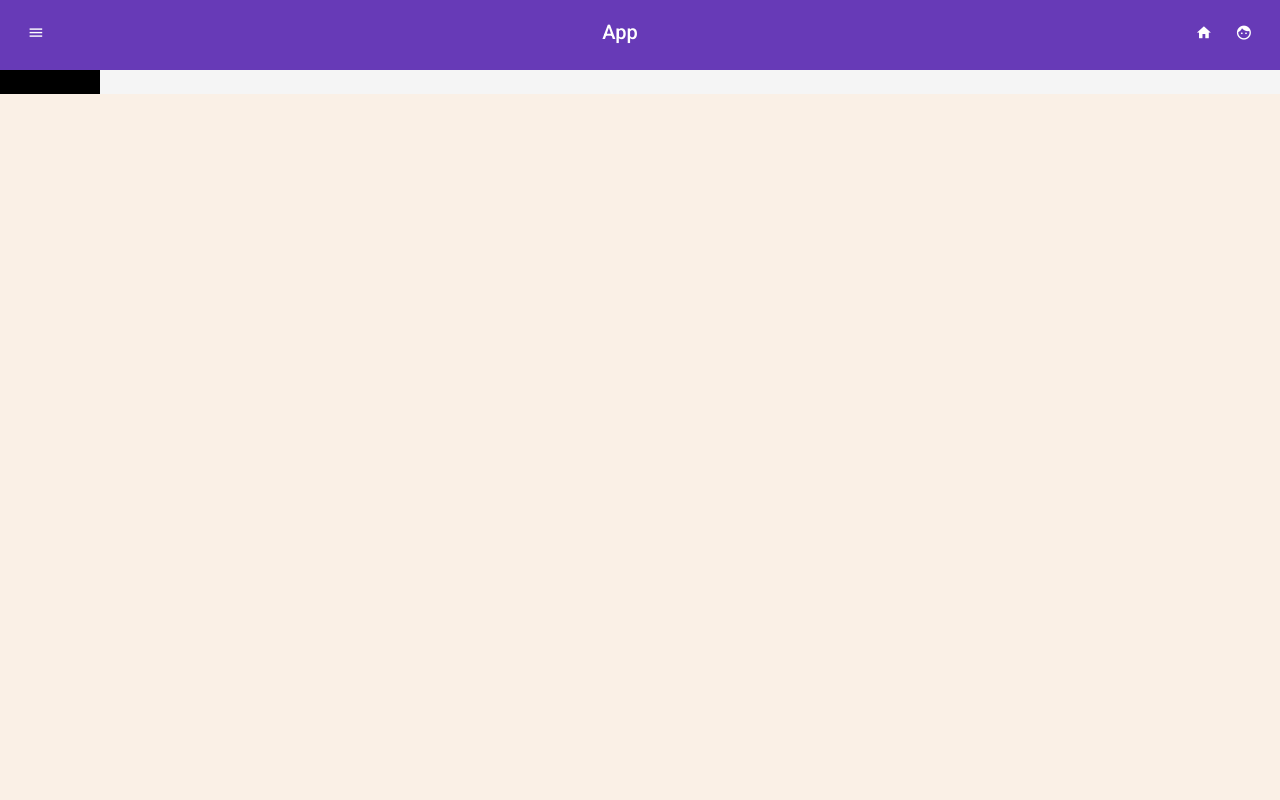
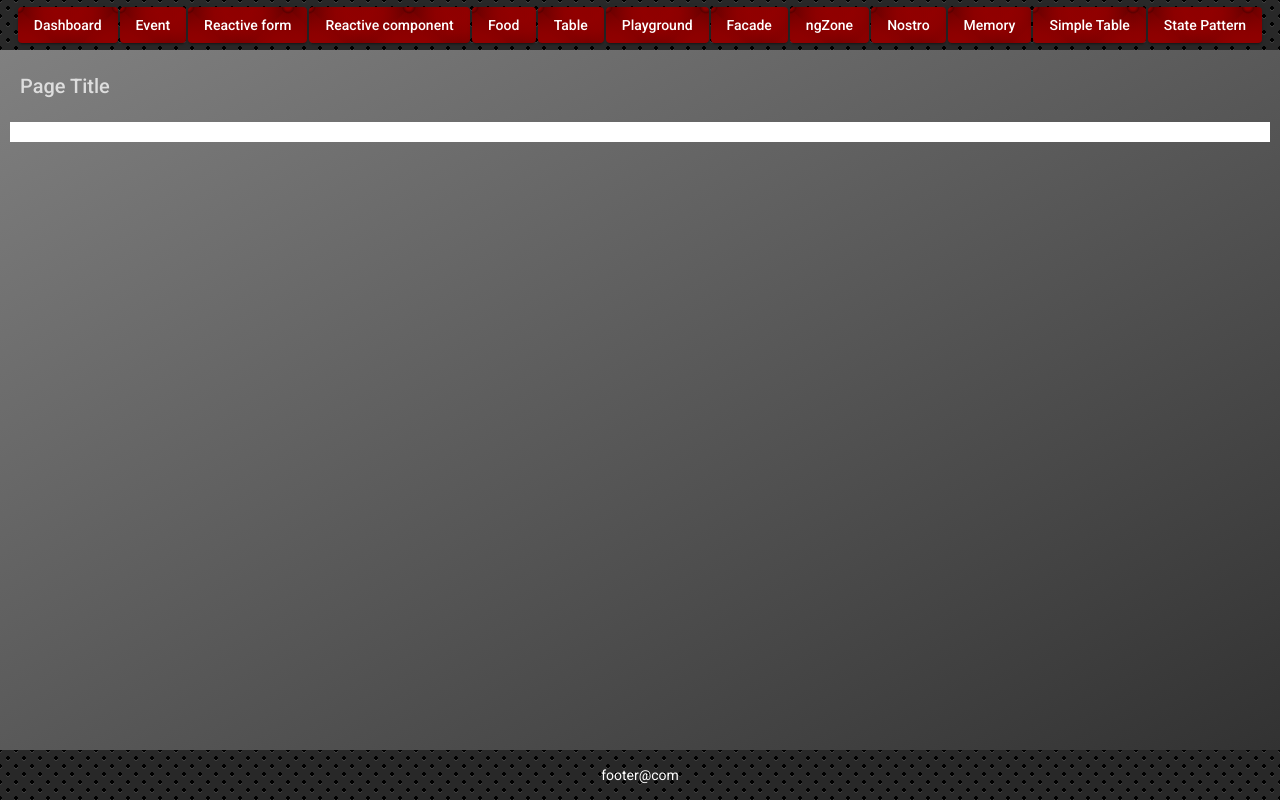
Before and after one commit to georgegabor/my-dietary-app-frontend, an Angular app: page /nav in a window 1280 px wide. Built offline with nearby package versions, Linux system fonts and the light colour scheme.

Commit message:
Add layout

```diff
--- a/src/app/nav/nav.component.html
+++ b/src/app/nav/nav.component.html
@@ -1,57 +1,31 @@
-<header>
-  <mat-toolbar color="primary">
-    <mat-toolbar-row>
-      <button type="button" aria-label="Toggle sidenav" mat-icon-button
-        matTooltip="{{ sidenav.opened ? 'Close Sidebar' : 'Opwn Sidebar' }}" (click)="sidenav.toggle()">
-        <mat-icon aria-label="Side nav toggle icon">menu</mat-icon>
-      </button>
+<div class="wrapper">
+  <header class="carbon-fibre">
+      <button mat-raised-button class="upholstery" routerLink="./dashboard" routerLinkActive="active">Dashboard</button>
+      <button mat-raised-button class="upholstery" routerLink="./events" routerLinkActive="active">Event</button>
+      <button mat-raised-button class="upholstery" routerLink="./reactive-form" routerLinkActive="active">Reactive
+        form</button>
+      <button mat-raised-button class="upholstery" routerLink="./reactive-component" routerLinkActive="active">Reactive component</button>
+      <button mat-raised-button class="upholstery" routerLink="./food" routerLinkActive="active">Food</button>
+      <button mat-raised-button class="upholstery" routerLink="./table" routerLinkActive="active">Table</button>
+      <button mat-raised-button class="upholstery" routerLink="./playground" routerLinkActive="active">Playground</button>
+      <button mat-raised-button class="upholstery" routerLink="./facade" routerLinkActive="active">Facade</button>
+      <button mat-raised-button class="upholstery" routerLink="./ngZone" routerLinkActive="active">ngZone</button>
+      <button mat-raised-button class="upholstery" routerLink="./nostro" routerLinkActive="active">Nostro</button>
+      <button mat-raised-button class="upholstery" routerLink="./memory" routerLinkActive="active">Memory</button>
+      <button mat-raised-button class="upholstery" routerLink="./simpleTable" routerLinkActive="active">Simple
+        Table</button>
+      <button mat-raised-button class="upholstery" routerLink="./statepattern" routerLinkActive="active">State
+        Pattern</button>
+  </header>
 
-      <div fxFlex fxLayout fxLayoutAlign="center">
-        <h3>App</h3>
-      </div>
-
-      <div fxLayoutAlign="start center">
-        <div fxLayout fxLayoutGap="20px">
-          <button mat-icon-button>
-            <mat-icon matTooltip="Home"> home </mat-icon>
-          </button>
-        </div>
-
-        <div fxLayout fxLayoutGap="20px">
-          <button mat-icon-button>
-            <mat-icon matTooltip="User"> face </mat-icon>
-          </button>
-        </div>
-      </div>
-    </mat-toolbar-row>
-  </mat-toolbar>
-</header>
-
-<mat-sidenav-container class="sidenav-container">
-  <mat-sidenav mode="side" opened role="navigation" #sidenav>
-    <mat-nav-list>
-      <mat-list-item routerLink="./dashboard" routerLinkActive="active">Dashboard</mat-list-item>
-      <mat-list-item routerLink="./events" routerLinkActive="active">Event</mat-list-item>
-      <mat-list-item routerLink="./reactive-form" routerLinkActive="active">Reactive
-        form</mat-list-item>
-      <mat-list-item routerLink="./reactive-component" routerLinkActive="active">Reactive component</mat-list-item>
-      <mat-list-item routerLink="./food" routerLinkActive="active">Food</mat-list-item>
-      <mat-list-item routerLink="./table" routerLinkActive="active">Table</mat-list-item>
-      <mat-list-item routerLink="./playground" routerLinkActive="active">Playground</mat-list-item>
-      <mat-list-item routerLink="./facade" routerLinkActive="active">Facade</mat-list-item>
-      <mat-list-item routerLink="./ngZone" routerLinkActive="active">ngZone</mat-list-item>
-      <mat-list-item routerLink="./nostro" routerLinkActive="active">Nostro</mat-list-item>
-      <mat-list-item routerLink="./memory" routerLinkActive="active">Memory</mat-list-item>
-      <mat-list-item routerLink="./simpleTable" routerLinkActive="active">Simple
-        Table</mat-list-item>
-      <mat-list-item routerLink="./statepattern" routerLinkActive="active">State
-        Pattern</mat-list-item>
-
-    </mat-nav-list>
-  </mat-sidenav>
-  <mat-sidenav-content>
+  <main class="linear-gradient">
+    <h2>Page Title</h2>
     <div class="content">
       <router-outlet></router-outlet>
     </div>
-  </mat-sidenav-content>
-</mat-sidenav-container>
+  </main>
+
+  <footer class="carbon-fibre">
+    footer@com
+  </footer>
+</div>
--- a/src/app/nav/nav.component.scss
+++ b/src/app/nav/nav.component.scss
@@ -1,31 +1,182 @@
-.sidenav-container {
-  height: 100%;
- background-color: whitesmoke;
+// .sidenav-container {
+//   height: 100%;
+//  background-color: whitesmoke;
+// }
+
+// mat-sidenav {
+//   background-color: black;
+//   border: none;
+//   width: 10rem;
+// }
+
+// mat-toolbar {
+//   background-color: lightslategray;
+//   border: none;
+//   position: sticky;
+//   top: 0;
+//   z-index: 10;
+// }
+
+// .mat-nav-list .mat-list-item {
+//   color: white;
+// }
+
+.active {
+  filter: brightness(150%);
 }
 
-mat-sidenav {
-  background-color: black;
-  border: none;
-  width: 10rem;
+.wrapper {
+  min-height: 100%;
+  display: grid;
+  grid-template-rows: minmax(5rem, 5rem) auto minmax(5rem, 5rem);
+  grid-template-areas:
+    'header'
+    'main'
+    'footer';
+
+  header {
+    grid-area: header;
+    background-color: rgba(22, 22, 22, 0.9);
+    color: white;
+
+    display: flex;
+    justify-content: center;
+    align-items: center;
+    gap: 0.2rem;
+  }
+
+  main {
+    grid-area: main;
+
+    h2,
+    .content {
+      margin: 1rem;
+      padding: 1rem;
+    }
+
+    h2 {
+      color: #dddddd;
+    }
+
+    .content {
+      background-color: white;
+    }
+  }
+
+  footer {
+    grid-area: footer;
+    background-color: rgba(22, 22, 22, 0.9);
+    color: white;
+    display: flex;
+    justify-content: center;
+    align-items: center;
+  }
 }
 
-mat-toolbar {
-  background-color: lightslategray;
-  border: none;
-  position: sticky;
-  top: 0;
-  z-index: 10;
+.linear-gradient {
+  background: linear-gradient(to top left, rgb(50, 50, 50), gray);
 }
 
-.mat-nav-list .mat-list-item {
+.carbon-fibre {
   color: white;
+  background: radial-gradient(black 15%, transparent 16%) 0 0,
+    radial-gradient(black 15%, transparent 16%) 8px 8px,
+    radial-gradient(rgba(255, 255, 255, 0.1) 15%, transparent 20%) 0 1px,
+    radial-gradient(rgba(255, 255, 255, 0.1) 15%, transparent 20%) 8px 9px;
+  background-color: #282828;
+  background-size: 16px 16px;
 }
 
-.active {
-  background: gray !important;
+.upholstery {
+  color: white;
+
+  background: radial-gradient(
+        hsl(0, 100%, 27%) 4%,
+        hsl(0, 100%, 18%) 9%,
+        hsla(0, 100%, 20%, 0) 9%
+      )
+      0 0,
+    radial-gradient(
+        hsl(0, 100%, 27%) 4%,
+        hsl(0, 100%, 18%) 8%,
+        hsla(0, 100%, 20%, 0) 10%
+      )
+      50px 50px,
+    radial-gradient(hsla(0, 100%, 30%, 0.8) 20%, hsla(0, 100%, 20%, 0)) 50px 0,
+    radial-gradient(hsla(0, 100%, 30%, 0.8) 20%, hsla(0, 100%, 20%, 0)) 0 50px,
+    radial-gradient(hsla(0, 100%, 20%, 1) 35%, hsla(0, 100%, 20%, 0) 60%) 50px 0,
+    radial-gradient(hsla(0, 100%, 20%, 1) 35%, hsla(0, 100%, 20%, 0) 60%) 100px
+      50px,
+    radial-gradient(hsla(0, 100%, 15%, 0.7), hsla(0, 100%, 20%, 0)) 0 0,
+    radial-gradient(hsla(0, 100%, 15%, 0.7), hsla(0, 100%, 20%, 0)) 50px 50px,
+    linear-gradient(
+        45deg,
+        hsla(0, 100%, 20%, 0) 49%,
+        hsla(0, 100%, 0%, 1) 50%,
+        hsla(0, 100%, 20%, 0) 70%
+      )
+      0 0,
+    linear-gradient(
+        -45deg,
+        hsla(0, 100%, 20%, 0) 49%,
+        hsla(0, 100%, 0%, 1) 50%,
+        hsla(0, 100%, 20%, 0) 70%
+      )
+      0 0;
+  background-color: #300;
+  background-size: 100px 100px;
 }
 
-.content {
-  margin: 2%;
-  background-color: white;
+.argyle {
+  color: white;
+  background-color: #6d695c;
+  background-image: repeating-linear-gradient(
+      120deg,
+      rgba(255, 255, 255, 0.1),
+      rgba(255, 255, 255, 0.1) 1px,
+      transparent 1px,
+      transparent 60px
+    ),
+    repeating-linear-gradient(
+      60deg,
+      rgba(255, 255, 255, 0.1),
+      rgba(255, 255, 255, 0.1) 1px,
+      transparent 1px,
+      transparent 60px
+    ),
+    linear-gradient(
+      60deg,
+      rgba(0, 0, 0, 0.1) 25%,
+      transparent 25%,
+      transparent 75%,
+      rgba(0, 0, 0, 0.1) 75%,
+      rgba(0, 0, 0, 0.1)
+    ),
+    linear-gradient(
+      120deg,
+      rgba(0, 0, 0, 0.1) 25%,
+      transparent 25%,
+      transparent 75%,
+      rgba(0, 0, 0, 0.1) 75%,
+      rgba(0, 0, 0, 0.1)
+    );
+  background-size: 70px 120px;
 }
+
+.stars {
+  color: red;
+  background: linear-gradient(324deg, #232927 4%, transparent 4%) -70px 43px,
+    linear-gradient(36deg, #232927 4%, transparent 4%) 30px 43px,
+    linear-gradient(72deg, #e3d7bf 8.5%, transparent 8.5%) 30px 43px,
+    linear-gradient(288deg, #e3d7bf 8.5%, transparent 8.5%) -70px 43px,
+    linear-gradient(216deg, #e3d7bf 7.5%, transparent 7.5%) -70px 23px,
+    linear-gradient(144deg, #e3d7bf 7.5%, transparent 7.5%) 30px 23px,
+    linear-gradient(324deg, #232927 4%, transparent 4%) -20px 93px,
+    linear-gradient(36deg, #232927 4%, transparent 4%) 80px 93px,
+    linear-gradient(72deg, #e3d7bf 8.5%, transparent 8.5%) 80px 93px,
+    linear-gradient(288deg, #e3d7bf 8.5%, transparent 8.5%) -20px 93px,
+    linear-gradient(216deg, #e3d7bf 7.5%, transparent 7.5%) -20px 73px,
+    linear-gradient(144deg, #e3d7bf 7.5%, transparent 7.5%) 80px 73px;
+  background-color: #232927;
+  background-size: 100px 100px;
+}
--- a/src/styles.scss
+++ b/src/styles.scss
@@ -53,13 +53,19 @@ $primary: rgb(255, 233, 58);
   box-sizing: border-box;
 }
 
+html,
+body {
+  width: 100%;
+  height: 100%;
+}
+
 html {
   font-size: 62.5%;
 }
 
 body {
   font-family: Arial, Helvetica, sans-serif, 'Helvetica Neue', sans-serif;
-  background-color: linen;
+  background-color: lightgray;
 }
 
 .container {
```
